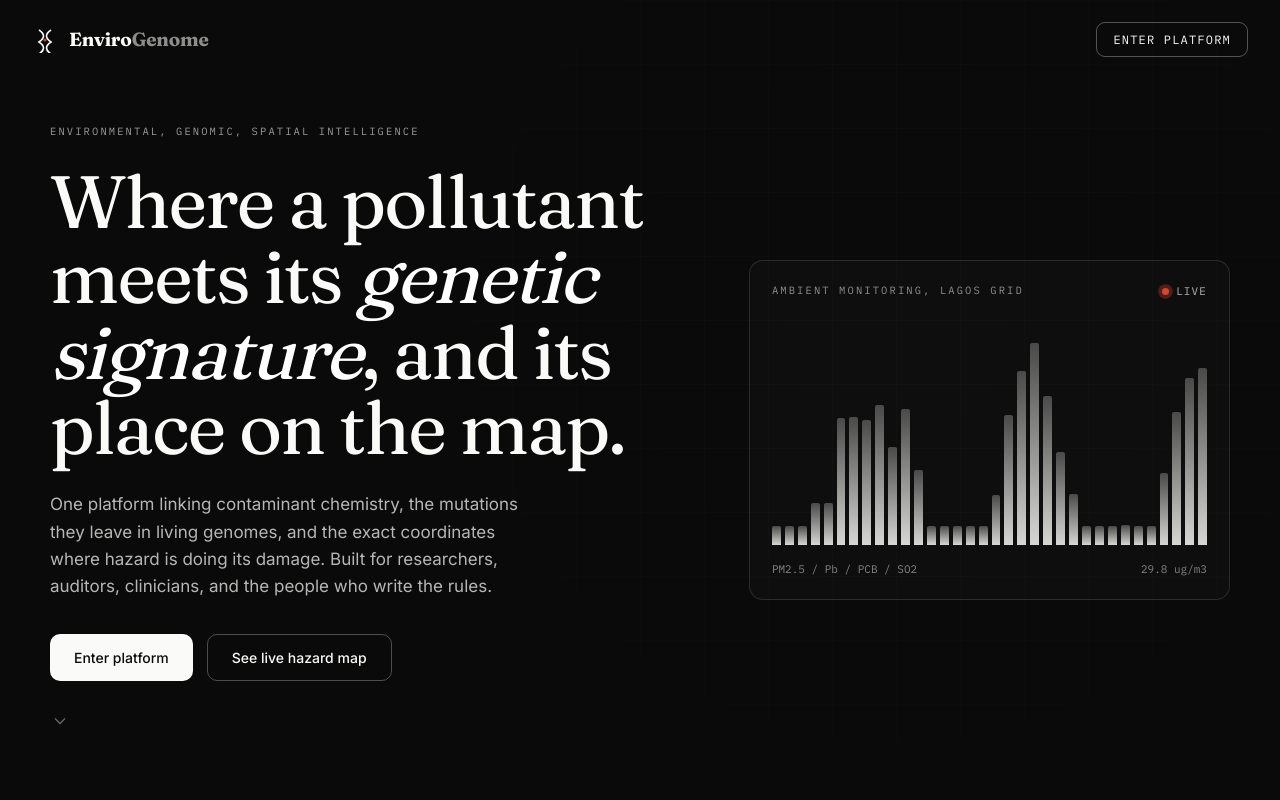
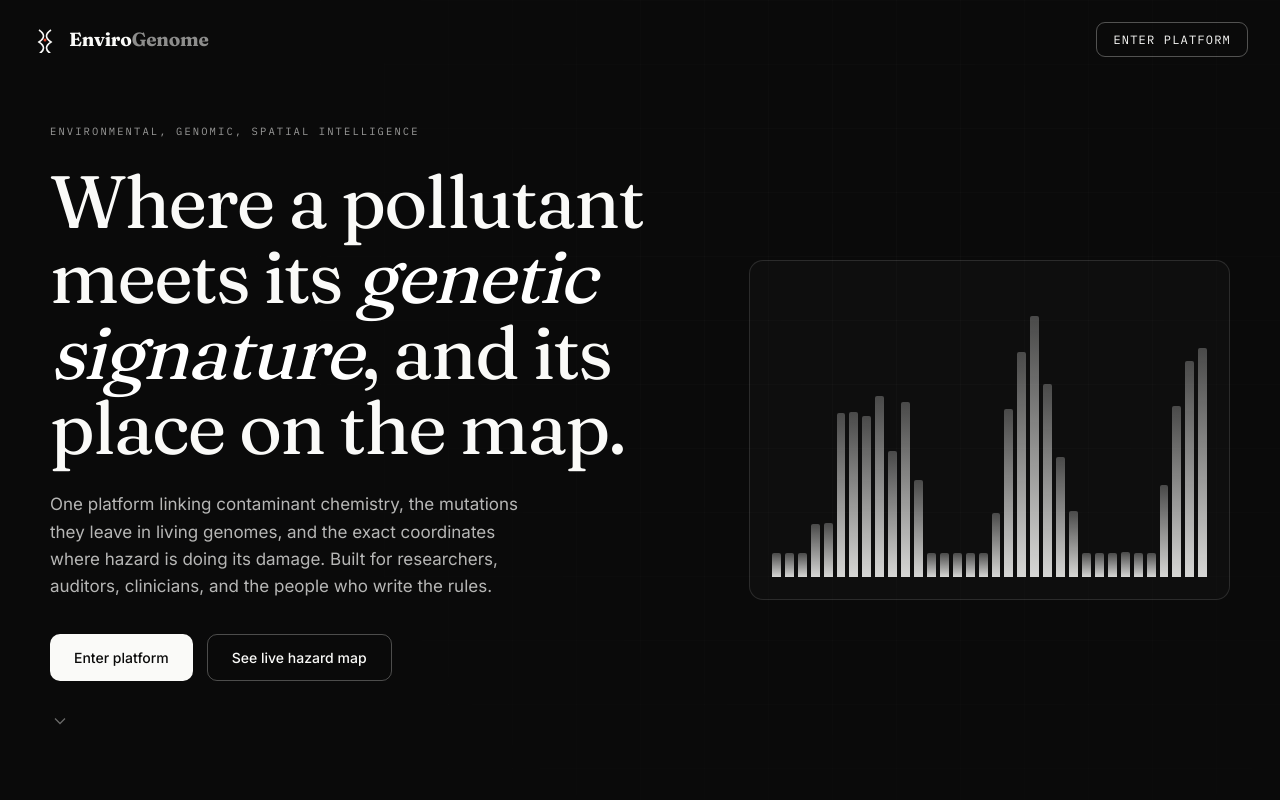
Before and after one commit to Astronomox/EnvironGenome, a React (Vite) app: page / in a window 1280 px wide. Shown: the top 800 px of the page. Built offline with nearby package versions, Linux system fonts and the light colour scheme.

Commit message:
Replace fake dashboard stats and landing sensor readout with real counts and cited literature

```diff
--- a/src/pages/Home.jsx
+++ b/src/pages/Home.jsx
@@ -19,7 +19,7 @@ export default function Home() {
   return (
     <>
       <PageHeader eyebrow="Dashboard" title="Home portal"
-        sub="An overview of what's actually loaded in the platform right now.">
+        sub="A snapshot of the registry, hazard map, and regulatory data currently in the system.">
         <button className="btn btn-ghost" onClick={() => nav("/app/map")}>Open map</button>
         <button className="btn btn-dark" onClick={() => nav("/app/registry")}>Search registry</button>
       </PageHeader>
--- a/src/pages/Landing.jsx
+++ b/src/pages/Landing.jsx
@@ -5,7 +5,6 @@ import "./landing.css";
 
 function SensorStrip() {
   const [bars, setBars] = useState(Array(34).fill(20));
-  const [reading, setReading] = useState("0.0");
   useEffect(() => {
     const id = setInterval(() => {
       setBars(prev => prev.map((_, i) => {
@@ -15,22 +14,10 @@ function SensorStrip() {
     }, 320);
     return () => clearInterval(id);
   }, []);
-  useEffect(() => {
-    const avg = bars.reduce((a, b) => a + b, 0) / bars.length;
-    setReading((avg * 0.9).toFixed(1));
-  }, [bars]);
   return (
     <div className="sensor">
-      <div className="sensor-head">
-        <span className="eyebrow" style={{ color: "rgba(250,250,248,.55)" }}>Ambient monitoring, Lagos grid</span>
-        <span className="live"><span className="pulse" />LIVE</span>
-      </div>
       <div className="bars">
         {bars.map((h, i) => <div key={i} className="bar" style={{ height: h + "%" }} />)}
-      </div>
-      <div className="sensor-foot">
-        <span>PM2.5 / Pb / PCB / SO2</span>
-        <span>{reading} ug/m3</span>
       </div>
     </div>
   );
```
